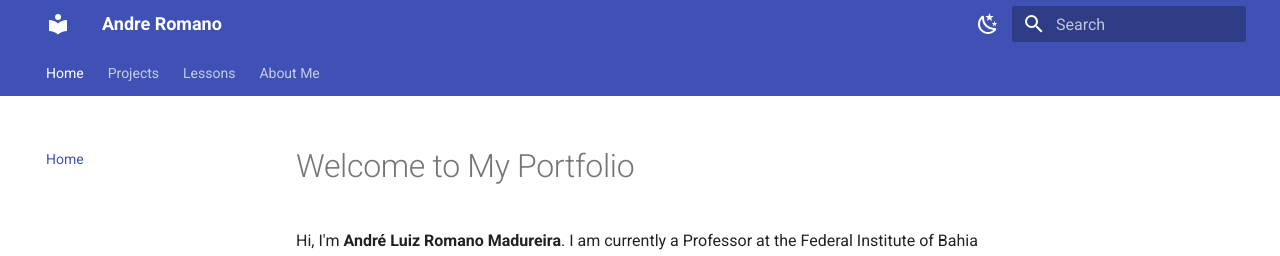
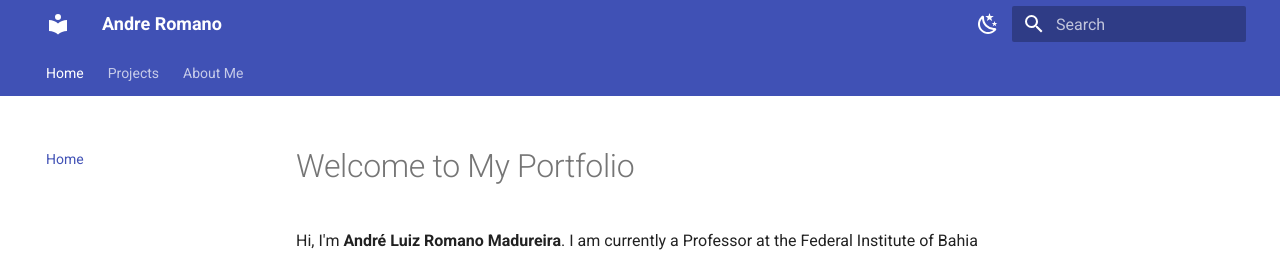
Before and after one commit to andre-romano/andre-romano.github.io, an MkDocs documentation site: the page built from docs/index.md, in a window 1280 px wide. Shown: the top 256 px of the page. Built offline with MkDocs 1.6.1 and Material for MkDocs 9.7.7, drawn with Linux system fonts in a browser that asks for light colours.

Commit message:
Remove Lessons from site navigation

```diff
--- a/mkdocs.yml
+++ b/mkdocs.yml
@@ -41,5 +41,4 @@ extra:
 nav:
   - Home: index.md
   - Projects: projects.md
-  - Lessons: lessons.md
   - About Me: about.md
```
